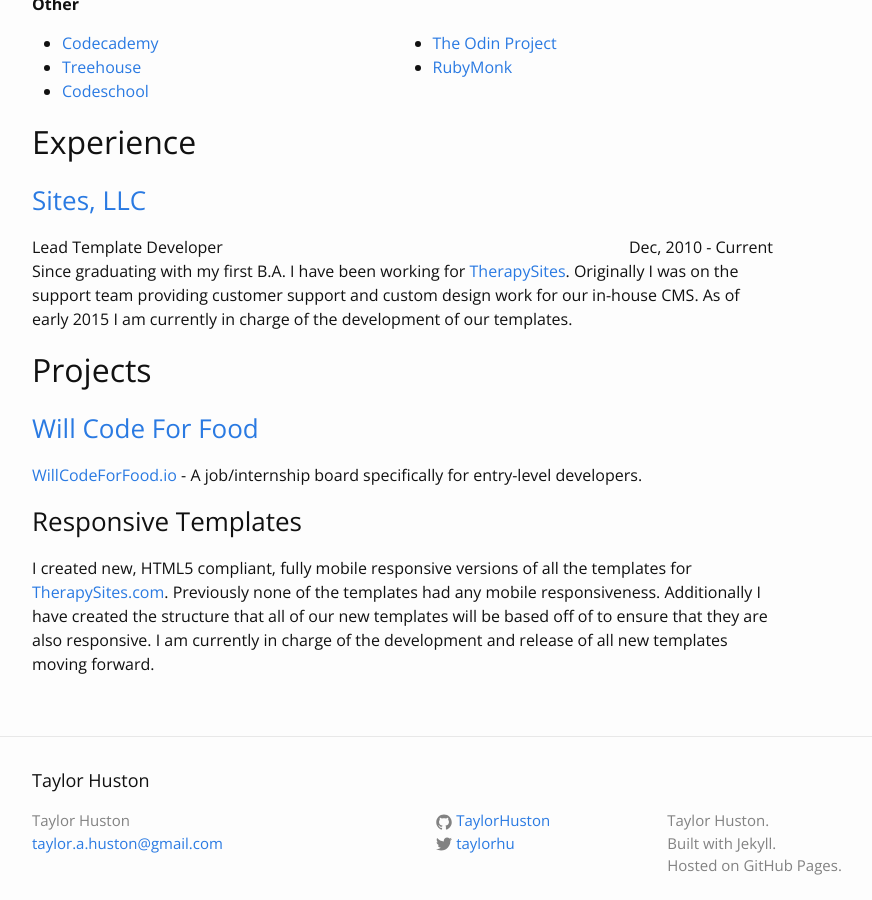
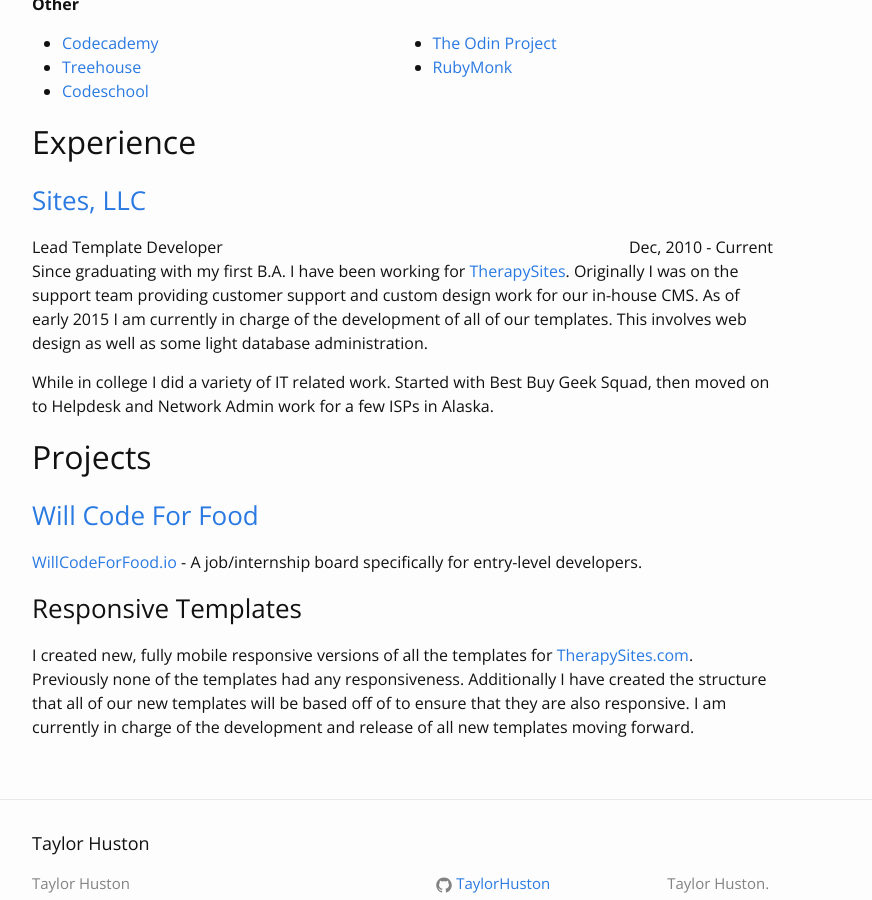
Before and after one commit to TaylorHuston/taylorhuston.github.io, a Jekyll site: the page built from resume.html, in a window 1280 px wide and 900 px high, scrolled down 1399 px. Shown: the whole window, without its empty margins (38-910 px from the left). Built offline with Jekyll 4.4.1, drawn with Linux system fonts in a browser that asks for light colours; some web fonts are replaced; some of the changed text lies outside the part shown.

Commit message:
Update Resume

```diff
--- a/resume.html
+++ b/resume.html
@@ -182,7 +182,9 @@
 
   <h3><a href="http://www.therapysites.com/" target="_blank">Sites, LLC</a></h3>
   <p>Lead Template Developer <span class="date">Dec, 2010 - Current</span>
-    <br /> Since graduating with my first B.A. I have been working for <a href="http://www.therapysites.com/" target="_blank">TherapySites</a>. Originally I was on the support team providing customer support and custom design work for our in-house CMS. As of early 2015 I am currently in charge of the development of our templates.</p>
+    <br /> Since graduating with my first B.A. I have been working for <a href="http://www.therapysites.com/" target="_blank">TherapySites</a>. Originally I was on the support team providing customer support and custom design work for our in-house CMS. As of early 2015 I am currently in charge of the development of all of our templates. This involves web design as well as some light database administration.</p>
+
+  <p>While in college I did a variety of IT related work. Started with Best Buy Geek Squad, then moved on to Helpdesk and Network Admin work for a few ISPs in Alaska.</p>
 </div>
 
 <div id="Projects">
@@ -194,6 +196,6 @@
 
   <h3>Responsive Templates</h3>
 
-  <p>I created new, HTML5 compliant, fully mobile responsive versions of all the templates for <a href="http://www.therapysites.com/" target="_blank">TherapySites.com</a>. Previously none of the templates had any mobile responsiveness. Additionally I have created the structure that all of our new templates will be based off of to ensure that they are also responsive. I am currently in charge of the development and release of all new templates moving forward.</p>
+  <p>I created new, fully mobile responsive versions of all the templates for <a href="http://www.therapysites.com/" target="_blank">TherapySites.com</a>. Previously none of the templates had any responsiveness. Additionally I have created the structure that all of our new templates will be based off of to ensure that they are also responsive. I am currently in charge of the development and release of all new templates moving forward.</p>
 
 </div>
```
Also changed, not shown: other parts of resume.html (+2 -2 lines).
